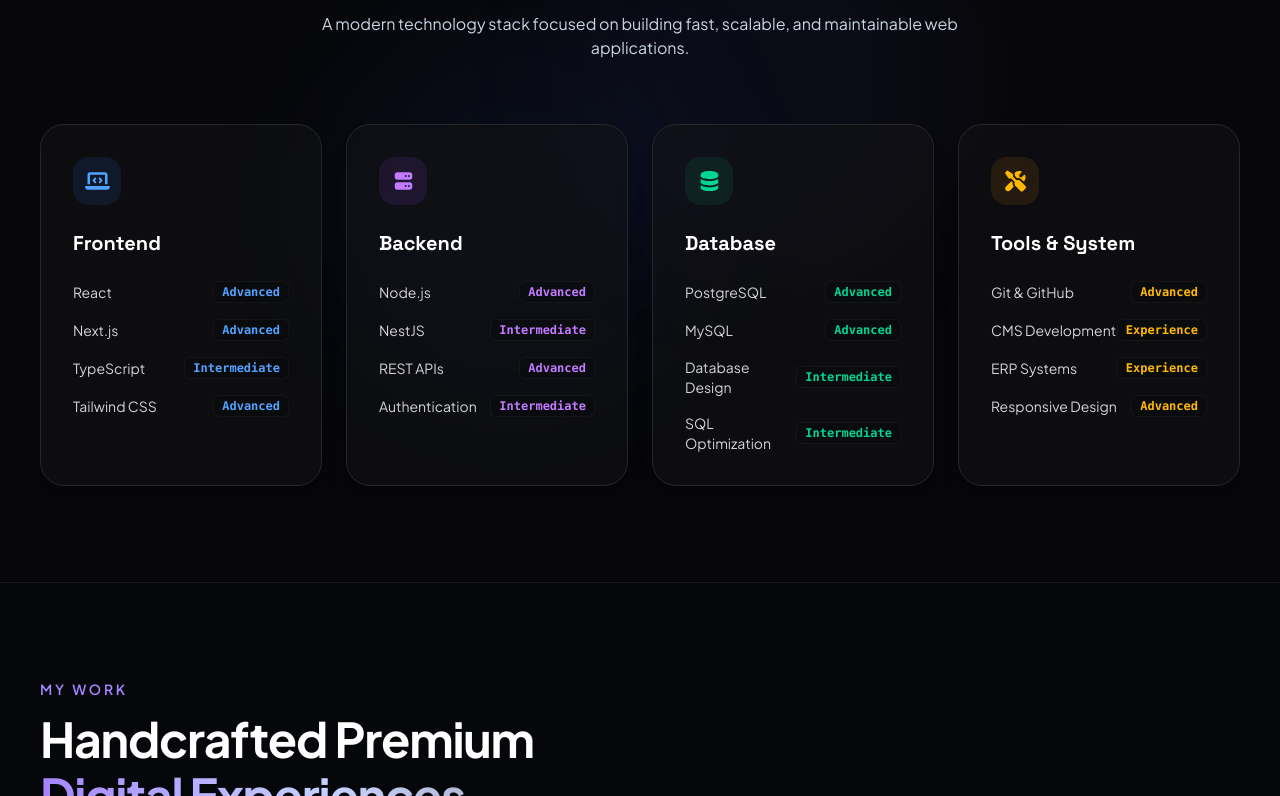
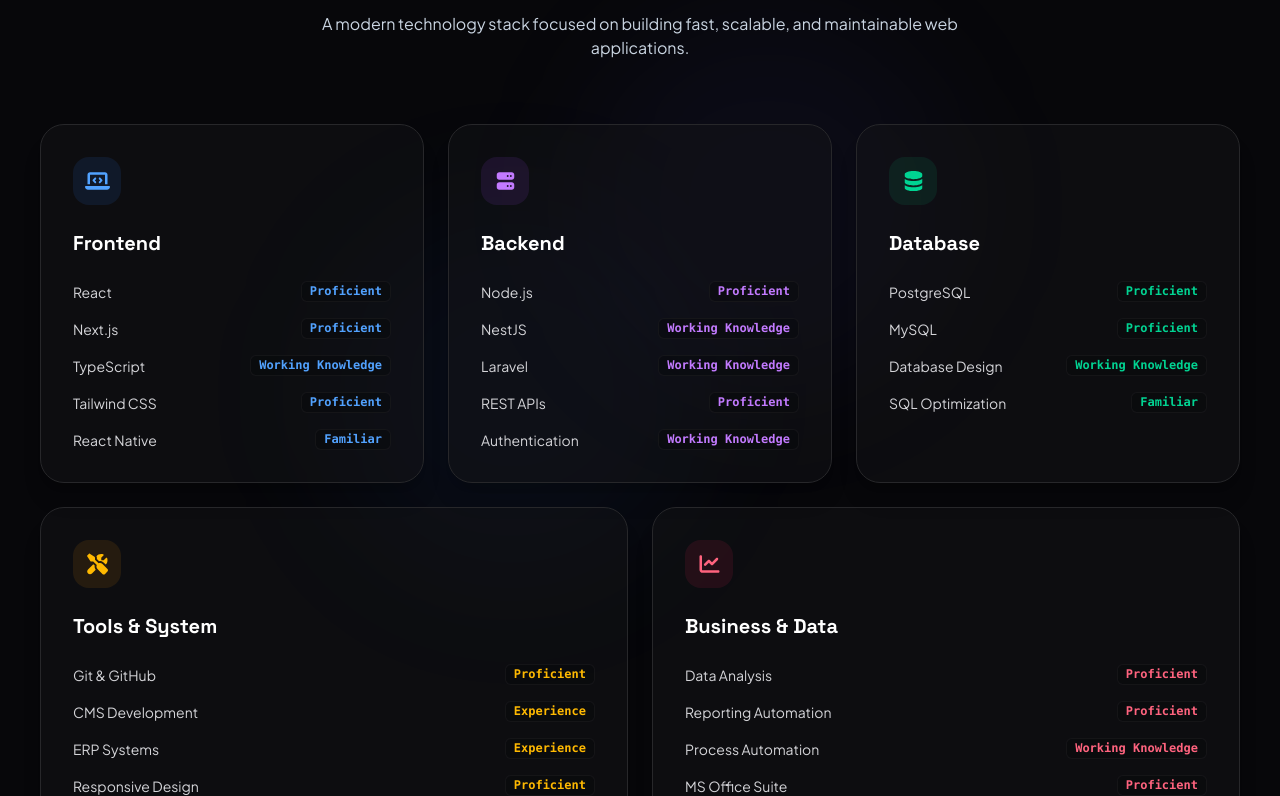
Before and after one commit to Aung-Zaw-Oo/personal-portfolio, a Next.js app: page / in a window 1280 px wide. Shown: the part 2164-2960 px from the top of the page. Built offline with nearby package versions, Linux system fonts and the light colour scheme; no server answers.

Commit message:
feat: update SkillCard and Skills components for improved layout and skill categorization, enhance skills data with new entries and updated proficiency levels

```diff
--- a/components/sections/skills/SkillCard.tsx
+++ b/components/sections/skills/SkillCard.tsx
@@ -58,7 +58,7 @@
       viewport={{ once: true, margin: "-100px" }}
       whileHover={{ y: -6, scale: 1.01 }}
       transition={{ type: "spring", stiffness: 400, damping: 25 }}
-      className={`rounded-3xl border border-zinc-800 bg-zinc-900/40 p-8 shadow-xl transition-all duration-300 ${theme.hover}`}
+      className={`flex h-full flex-col rounded-3xl border border-zinc-800 bg-zinc-900/40 p-8 shadow-xl transition-all duration-300 ${theme.hover}`}
     >
       {/* Icon */}
       <motion.div
@@ -75,21 +75,21 @@
       </h3>
 
       {/* Skills */}
-      <ul className="space-y-4">
+      <ul className="flex flex-1 flex-col justify-start gap-4">
         {skills.map((skill) => (
           <motion.li
             key={skill.name}
             variants={itemVariants}
             whileHover={{ x: 4 }}
             transition={{ type: "spring", stiffness: 300, damping: 20 }}
-            className="group flex items-center justify-between"
+            className="group flex items-center justify-between gap-3"
           >
-            <span className="text-sm text-zinc-300 transition-colors duration-200 group-hover:text-white">
+            <span className="min-w-0 truncate text-sm text-zinc-300 transition-colors duration-200 group-hover:text-white">
               {skill.name}
             </span>
 
             <span
-              className={`rounded-md border border-zinc-800/40 bg-zinc-950/40 px-2 py-0.5 font-mono text-xs font-semibold transition-colors duration-200 group-hover:border-zinc-700/50 ${theme.level}`}
+              className={`shrink-0 rounded-md border border-zinc-800/40 bg-zinc-950/40 px-2 py-0.5 font-mono text-xs leading-tight font-semibold whitespace-nowrap transition-colors duration-200 group-hover:border-zinc-700/50 ${theme.level}`}
             >
               {skill.level}
             </span>
--- a/components/sections/skills/Skills.tsx
+++ b/components/sections/skills/Skills.tsx
@@ -40,6 +40,11 @@
       transition: { type: "spring", stiffness: 100, damping: 18 },
     },
   } as const;
+
+  // Split into the first 4 (fills the grid evenly on large screens)
+  // and any remainder (centered on its own row below)
+  const primarySkills = skills.slice(0, 4);
+  const remainingSkills = skills.slice(4);
 
   return (
     <section
@@ -84,13 +89,15 @@
           initial="hidden"
           whileInView="visible"
           viewport={{ once: true, margin: "-100px" }}
-          className="grid grid-cols-1 gap-6 md:grid-cols-2 lg:grid-cols-4"
+          className="grid grid-cols-1 gap-6 md:grid-cols-2 lg:grid-cols-6 lg:items-stretch"
         >
-          {skills.map((skill) => (
-            // Framer Motion handles variants automatically through child components.
-            // Since SkillCard (which we upgraded previously) has a variants definition
-            // mapping to "hidden" and "visible", we don't need to redeclare variants here.
-            <SkillCard key={skill.title} {...skill} />
+          {skills.map((skill, index) => (
+            <div
+              key={skill.title}
+              className={`h-full ${index < 3 ? "lg:col-span-2" : "lg:col-span-3"}`}
+            >
+              <SkillCard {...skill} />
+            </div>
           ))}
         </motion.div>
       </Container>
--- a/components/sections/skills/skills.data.ts
+++ b/components/sections/skills/skills.data.ts
@@ -3,6 +3,7 @@
   faServer,
   faDatabase,
   faScrewdriverWrench,
+  faChartLine,
 } from "@fortawesome/free-solid-svg-icons";
 
 import { IconDefinition } from "@fortawesome/fontawesome-svg-core";
@@ -40,19 +41,23 @@
     skills: [
       {
         name: "React",
-        level: "Advanced",
+        level: "Proficient",
       },
       {
         name: "Next.js",
-        level: "Advanced",
+        level: "Proficient",
       },
       {
         name: "TypeScript",
-        level: "Intermediate",
+        level: "Working Knowledge",
       },
       {
         name: "Tailwind CSS",
-        level: "Advanced",
+        level: "Proficient",
+      },
+      {
+        name: "React Native",
+        level: "Familiar",
       },
     ],
   },
@@ -70,19 +75,23 @@
     skills: [
       {
         name: "Node.js",
-        level: "Advanced",
+        level: "Proficient",
       },
       {
         name: "NestJS",
-        level: "Intermediate",
+        level: "Working Knowledge",
+      },
+      {
+        name: "Laravel",
+        level: "Working Knowledge",
       },
       {
         name: "REST APIs",
-        level: "Advanced",
+        level: "Proficient",
       },
       {
         name: "Authentication",
-        level: "Intermediate",
+        level: "Working Knowledge",
       },
     ],
   },
@@ -100,19 +109,19 @@
     skills: [
       {
         name: "PostgreSQL",
-        level: "Advanced",
+        level: "Proficient",
       },
       {
         name: "MySQL",
-        level: "Advanced",
+        level: "Proficient",
       },
       {
         name: "Database Design",
-        level: "Intermediate",
+        level: "Working Knowledge",
       },
       {
         name: "SQL Optimization",
-        level: "Intermediate",
+        level: "Familiar",
       },
     ],
   },
@@ -130,7 +139,7 @@
     skills: [
       {
         name: "Git & GitHub",
-        level: "Advanced",
+        level: "Proficient",
       },
       {
         name: "CMS Development",
@@ -142,7 +151,41 @@
       },
       {
         name: "Responsive Design",
-        level: "Advanced",
+        level: "Proficient",
+      },
+      {
+        name: "PHP",
+        level: "Working Knowledge",
+      },
+    ],
+  },
+
+  {
+    title: "Business & Data",
+    icon: faChartLine,
+    theme: {
+      icon: "text-rose-400",
+      bg: "bg-rose-500/10",
+      level: "text-rose-400",
+      hover: "hover:border-rose-500/40",
+    },
+
+    skills: [
+      {
+        name: "Data Analysis",
+        level: "Proficient",
+      },
+      {
+        name: "Reporting Automation",
+        level: "Proficient",
+      },
+      {
+        name: "Process Automation",
+        level: "Working Knowledge",
+      },
+      {
+        name: "MS Office Suite",
+        level: "Proficient",
       },
     ],
   },
```
